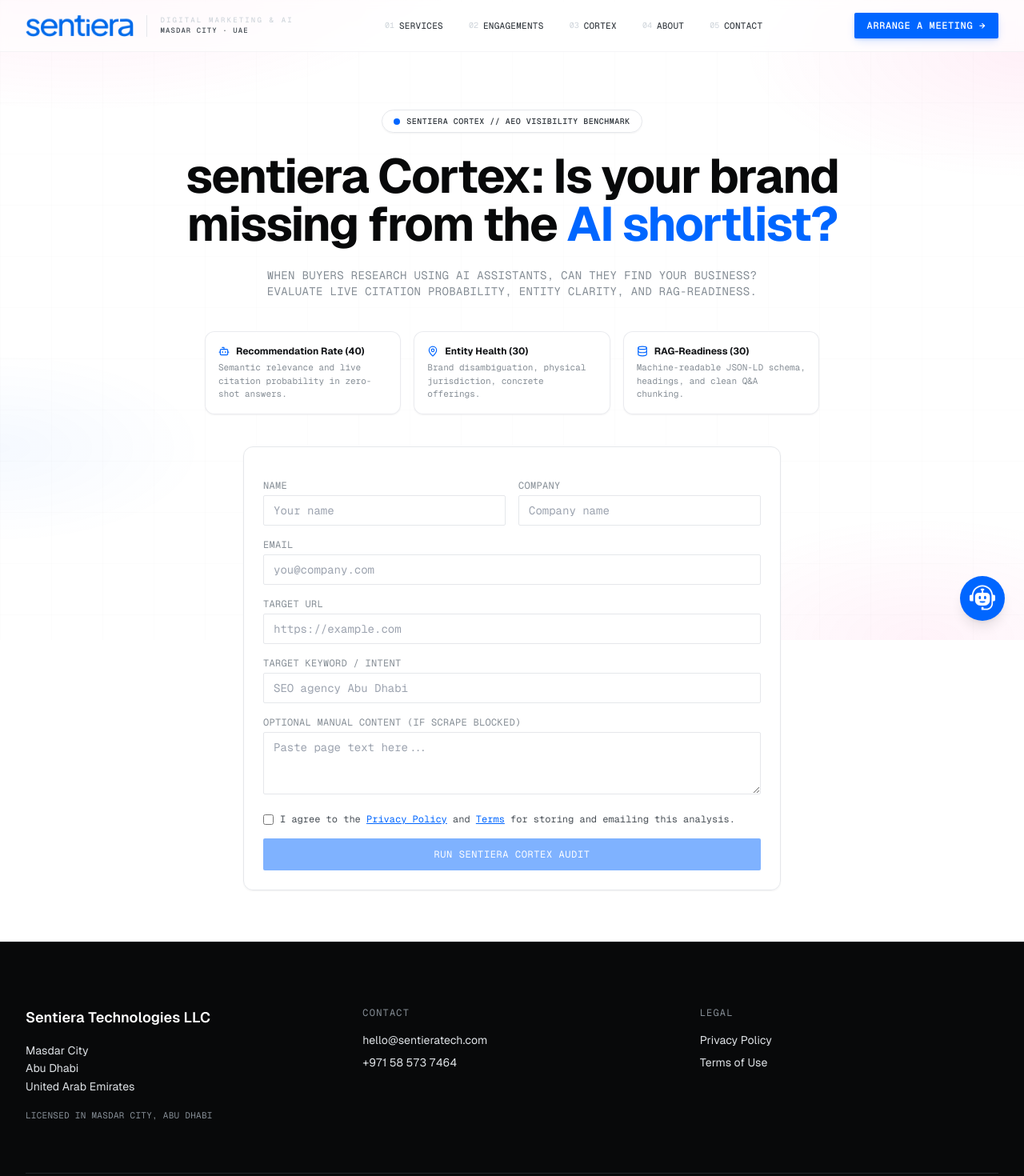
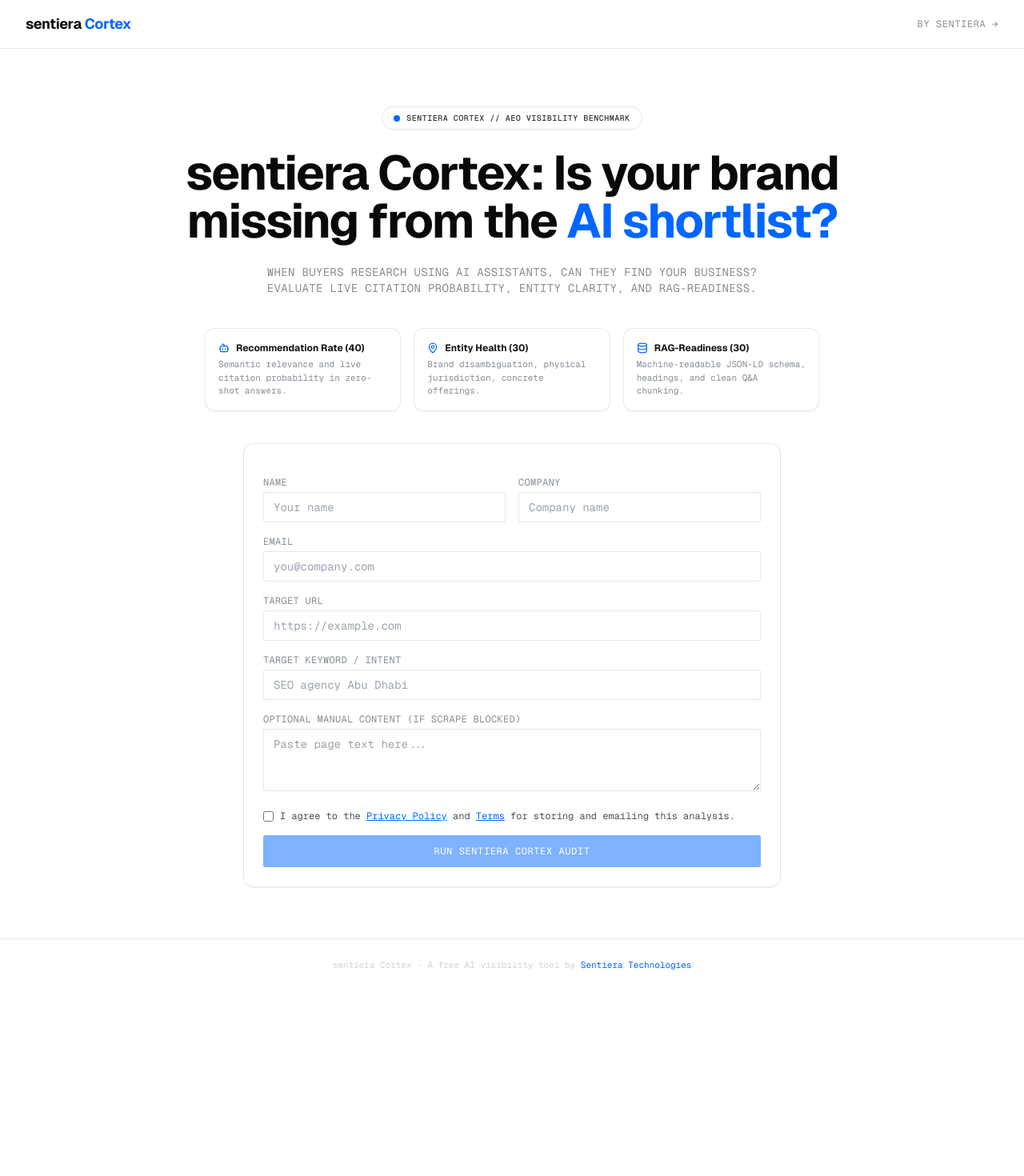
Before and after one commit to Acidtuner/sentiera, a Next.js app: page / in a window 1280 px wide. Shown: the top 1470 px of the page at 80% size. After the commit the page ends 1238 px from the top, so only its background shows below. Built offline with nearby package versions, Linux system fonts and the light colour scheme.

Commit message:
Minimal Cortex layout for subdomain (no agency nav/footer)

```diff
--- a/src/app/layout.tsx
+++ b/src/app/layout.tsx
@@ -1,10 +1,6 @@
 import type { Metadata, Viewport } from "next";
 import localFont from "next/font/local";
-import Script from "next/script";
 import "./globals.css";
-import Navbar from "@/components/Navbar";
-import Footer from "@/components/Footer";
-import ChatWidget from "@/components/ChatWidget";
 
 const geistSans = localFont({
   src: "./fonts/GeistVF.woff",
@@ -20,9 +16,6 @@ const geistMono = localFont({
   display: "swap",
 });
 
-const META_PIXEL_ID = "1111758175170543";
-const GTM_ID = "GTM-N5HXDN3L";
-
 export const viewport: Viewport = {
   themeColor: "#0066FF",
   width: "device-width",
@@ -31,23 +24,23 @@ export const viewport: Viewport = {
 };
 
 export const metadata: Metadata = {
-  metadataBase: new URL("https://www.sentieratech.com"),
+  metadataBase: new URL("https://cortex.sentieratech.com"),
   title: {
-    default: "SEO & AEO Agency in Abu Dhabi | Sentiera Technologies",
-    template: "%s | Sentiera Technologies",
+    default: "sentiera Cortex | AI Visibility Audit",
+    template: "%s | sentiera Cortex",
   },
   description:
-    "Help customers find and choose your business on Google and in AI answers. SEO, AEO, web, content and creative from Masdar City, Abu Dhabi.",
+    "See how visible your business is to AI answers. Free AEO / GEO audit covering content clarity, structured data, crawler access, llms.txt and citation readiness.",
   keywords: [
-    "Sentiera",
-    "SEO Abu Dhabi",
     "AEO",
     "Answer Engine Optimisation",
-    "Digital Marketing Abu Dhabi",
-    "Masdar City",
-    "UAE business marketing",
+    "GEO",
+    "AI visibility",
+    "sentiera Cortex",
+    "ChatGPT visibility",
+    "Gemini citations",
   ],
-  authors: [{ name: "Sentiera Technologies LLC", url: "https://www.sentieratech.com" }],
+  authors: [{ name: "Sentiera Technologies LLC", url: "https://sentieratech.com" }],
   creator: "Sentiera Technologies LLC",
   icons: {
     icon: [
@@ -57,19 +50,12 @@ export const metadata: Metadata = {
     apple: "/apple-icon.png",
   },
   openGraph: {
-    title: "SEO & AEO Agency in Abu Dhabi | Sentiera Technologies",
-    description: "Help customers find and choose your business on Google and in AI answers. SEO, AEO, web, content and creative from Masdar City, Abu Dhabi.",
-    url: "https://www.sentieratech.com",
-    siteName: "Sentiera Technologies",
+    title: "sentiera Cortex | AI Visibility Audit",
+    description: "Free AEO / GEO audit for AI answer engines.",
+    url: "https://cortex.sentieratech.com",
+    siteName: "sentiera Cortex",
     locale: "en_US",
     type: "website",
-    images: [{ url: "/sentiera-logo.png", width: 1200, height: 630, alt: "Sentiera Technologies" }],
-  },
-  twitter: {
-    card: "summary_large_image",
-    title: "SEO & AEO Agency in Abu Dhabi | Sentiera Technologies",
-    description: "Help customers find and choose your business on Google and in AI answers. SEO, AEO, web, content and creative from Masdar City, Abu Dhabi.",
-    images: ["/sentiera-logo.png"],
   },
 };
 
@@ -78,103 +64,33 @@ export default function RootLayout({
 }: Readonly<{
   children: React.ReactNode;
 }>) {
-  const jsonLd = {
-    "@context": "https://schema.org",
-    "@type": "ProfessionalService",
-    name: "Sentiera Technologies LLC",
-    url: "https://sentieratech.com",
-    email: "hello@sentieratech.com",
-    telephone: "+971585737464",
-    address: {
-      "@type": "PostalAddress",
-      addressLocality: "Masdar City, Abu Dhabi",
-      addressCountry: "AE",
-    },
-    areaServed: ["Abu Dhabi", "Dubai"],
-    knowsAbout: [
-      "AI agents",
-      "Chatbots",
-      "SEO",
-      "AEO",
-      "Digital marketing strategy",
-      "Social media creatives",
-      "Website design and management",
-      "Brand video and photography",
-      "Brochures",
-      "Events graphics",
-      "Internal communications",
-    ],
-  };
-
   return (
     <html lang="en" className="scroll-smooth bg-white text-slate-950">
-      <head>
-        <Script id="gtm" strategy="beforeInteractive">
-          {`
-            (function(w,d,s,l,i){w[l]=w[l]||[];w[l].push({'gtm.start':
-            new Date().getTime(),event:'gtm.js'});var f=d.getElementsByTagName(s)[0],
-            j=d.createElement(s),dl=l!='dataLayer'?'&l='+l:'';j.async=true;j.src=
-            'https://www.googletagmanager.com/gtm.js?id='+i+dl;f.parentNode.insertBefore(j,f);
-            })(window,document,'script','dataLayer','${GTM_ID}');
-          `}
-        </Script>
-        <Script id="meta-pixel" strategy="beforeInteractive">
-          {`
-            !function(f,b,e,v,n,t,s)
-            {if(f.fbq)return;n=f.fbq=function(){n.callMethod?
-            n.callMethod.apply(n,arguments):n.queue.push(arguments)};
-            if(!f._fbq)f._fbq=n;n.push=n;n.loaded=!0;n.version='2.0';
-            n.queue=[];t=b.createElement(e);t.async=!0;
-            t.src=v;s=b.getElementsByTagName(e)[0];
-            s.parentNode.insertBefore(t,s)}(window, document,'script',
-            'https://connect.facebook.net/en_US/fbevents.js');
-            fbq('init', '${META_PIXEL_ID}');
-            fbq('track', 'PageView');
-          `}
-        </Script>
-      </head>
       <body
         className={`${geistSans.variable} ${geistMono.variable} font-sans min-h-screen bg-white text-slate-950 antialiased selection:bg-tech-blue selection:text-white flex flex-col`}
       >
-        <noscript>
-          <iframe
-            src={`https://www.googletagmanager.com/ns.html?id=${GTM_ID}`}
-            height="0"
-            width="0"
-            style={{ display: "none", visibility: "hidden" }}
-            title="Google Tag Manager"
-          />
-        </noscript>
-        <noscript>
-          <img
-            height="1"
-            width="1"
-            style={{ display: "none" }}
-            src={`https://www.facebook.com/tr?id=${META_PIXEL_ID}&ev=PageView&noscript=1`}
-            alt=""
-          />
-        </noscript>
-        <script type="application/ld+json" dangerouslySetInnerHTML={{ __html: JSON.stringify(jsonLd) }} />
-        <div
-          className="pointer-events-none fixed inset-0 z-0"
-          aria-hidden="true"
-          style={{
-            backgroundImage: [
-              "radial-gradient(ellipse 70% 50% at 8% -10%, rgba(255,46,156,0.10), transparent 55%)",
-              "radial-gradient(ellipse 55% 40% at 100% 8%, rgba(255,46,156,0.07), transparent 50%)",
-              "radial-gradient(ellipse 45% 35% at 90% 100%, rgba(255,46,156,0.06), transparent 55%)",
-              "radial-gradient(ellipse 40% 30% at 0% 70%, rgba(0,102,255,0.04), transparent 50%)",
-            ].join(", "),
-          }}
-        />
-        <div
-          className="pointer-events-none fixed inset-0 z-0 opacity-40 [background-image:linear-gradient(to_right,#00000008_1px,transparent_1px),linear-gradient(to_bottom,#00000008_1px,transparent_1px)] [background-size:64px_64px]"
-          aria-hidden="true"
-        />
-        <Navbar />
+        <header className="border-b border-hairline bg-white/80 backdrop-blur-sm">
+          <div className="mx-auto max-w-7xl px-4 sm:px-6 lg:px-8 py-4 flex items-center justify-between">
+            <a href="/" className="font-sans text-lg font-bold tracking-tight text-slate-950">
+              sentiera <span className="text-tech-blue">Cortex</span>
+            </a>
+            <a
+              href="https://sentieratech.com"
+              className="font-mono text-xs uppercase tracking-wider text-slate-500 hover:text-tech-blue"
+            >
+              by Sentiera →
+            </a>
+          </div>
+        </header>
         <main className="relative z-10 flex-1">{children}</main>
-        <Footer />
-        <ChatWidget />
+        <footer className="border-t border-hairline py-6 text-center">
+          <p className="font-mono text-[11px] text-slate-400">
+            sentiera Cortex · A free AI visibility tool by{" "}
+            <a href="https://sentieratech.com" className="text-tech-blue hover:underline">
+              Sentiera Technologies
+            </a>
+          </p>
+        </footer>
       </body>
     </html>
   );
```
